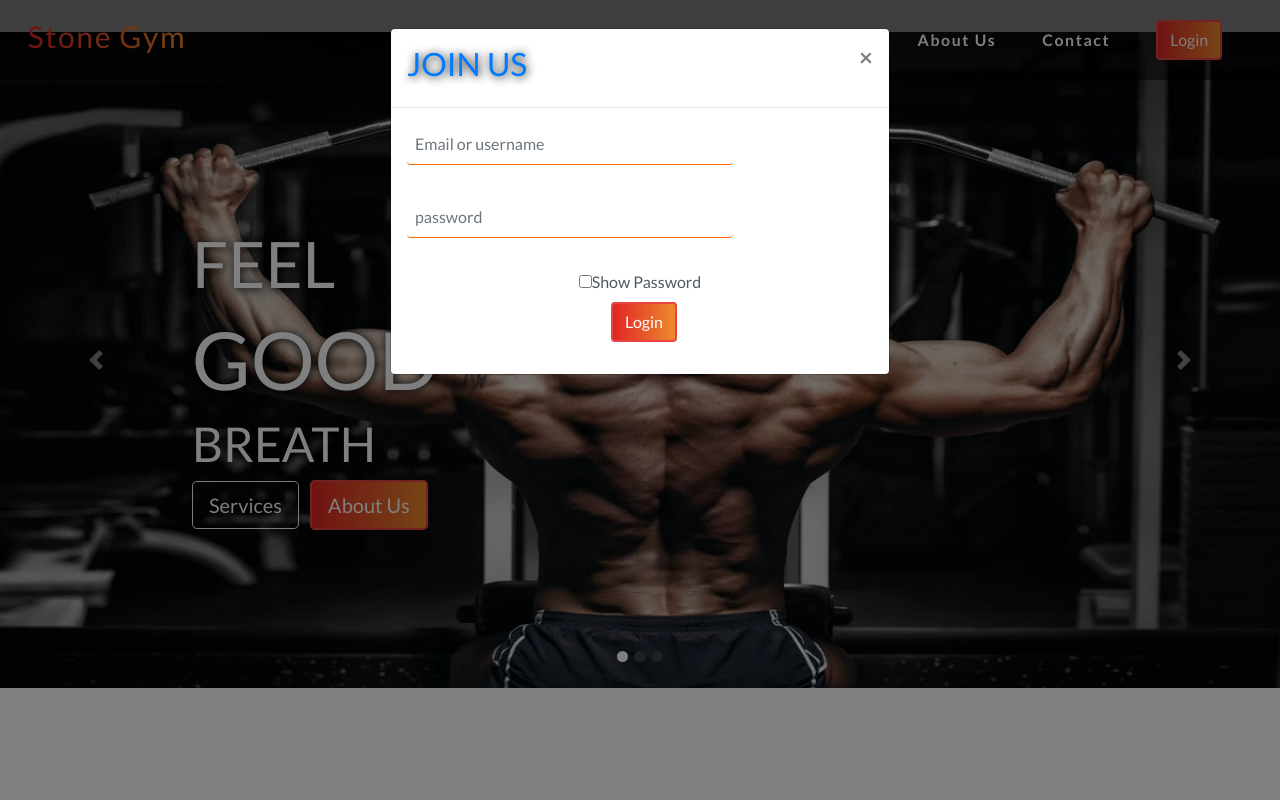
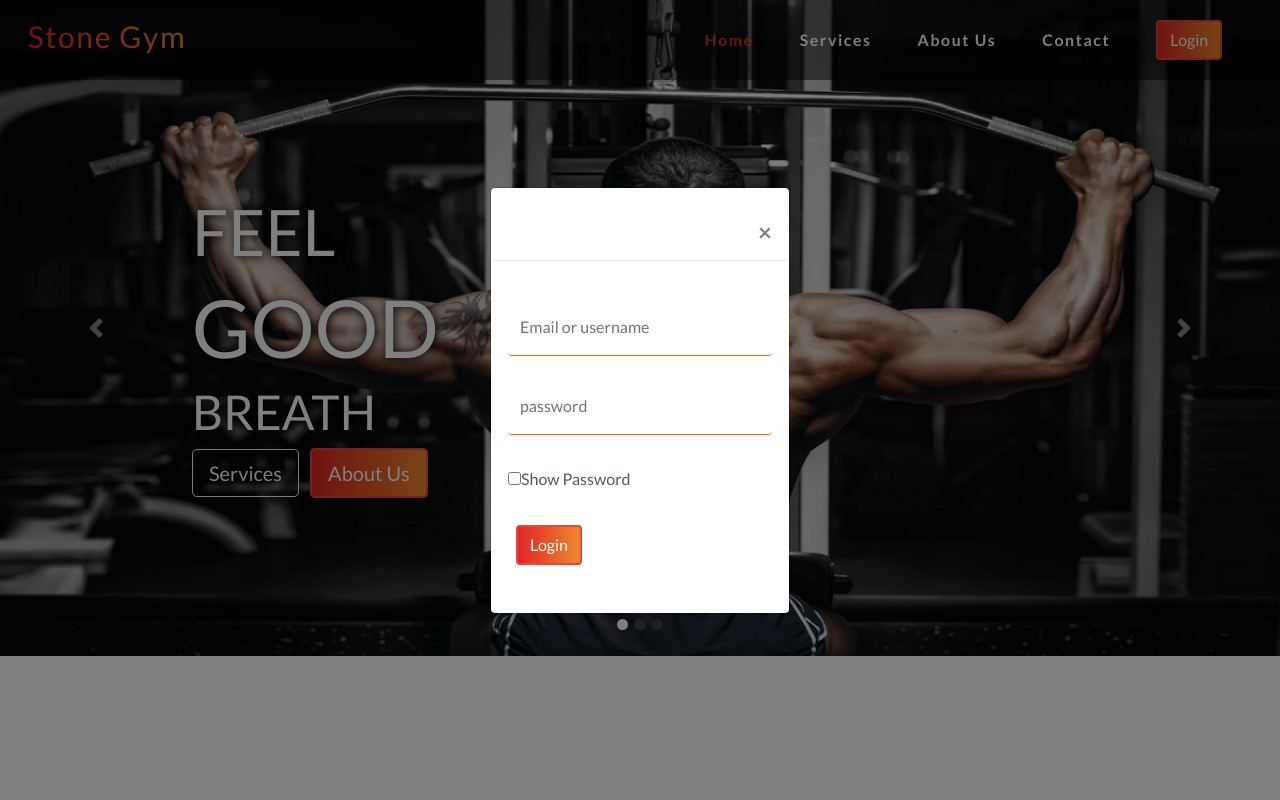
Before and after one commit to NarendraManipal/Gym_Website, a PHP site: page / in a window 1280 px wide, after a click on "Login". Run offline with PHP 8.4, Linux system fonts and the light colour scheme; some libraries are stand-ins or nearby versions.

Commit message:
modified commit

```diff
--- a/css/login-box.css
+++ b/css/login-box.css
@@ -1,18 +1,28 @@
 .form-control
 {
-  width: 70%;
-  margin-bottom: 20px;
+  width: 100%;
+  margin-bottom: .5rem;
   border: none;
   outline: none;
   background: transparent;
-  border-bottom: 1px solid rgb(253, 102, 2);
+  border-bottom: 1px solid #fd6602;
   font-size: 1em;
-  padding-bottom: 15px;
+  padding-bottom: 1rem;
 }
 .form-control:focus {
     box-shadow: none;
 }
-.padding {
-    padding: .5rem;
-    margin-bottom: .5rem;
+input[type="checkbox"] {
+    margin-bottom: 2.5rem;
 }
+button[type="submit"] {
+  background: linear-gradient(to right, #e02626 0%, #ee892b 100%);
+  border: 2px solid #e74444;
+  margin-left: .5rem;
+  color: #ffffff;
+}
+button[type="submit"]:hover {
+  background: #00000000;
+  border: 2px solid rgb(224, 38, 38);
+  color: #e02626;
+}
--- a/css/style.css
+++ b/css/style.css
@@ -13,10 +13,10 @@
   font-weight: 700;
   font-size: .9rem;
   letter-spacing: .1rem;
-  background-color: rgba(0, 0, 0, 0.5) !important;
+  background-color: #00000080 !important;
 }
 .navbar-brand h1 {
-	background: linear-gradient(to right, rgb(224, 38, 38) 0%, #ee892b 100%);
+	background: linear-gradient(to right, #e02626 0%, #ee892b 100%);
 	-webkit-background-clip: text;
 	-webkit-text-fill-color: transparent;
   font-size: 1.5em;
@@ -39,7 +39,7 @@
 }
 .navbar-dark .navbar-nav .nav-link.active,
 .navbar-dark .navbar-nav .nav-link:hover {
-  color: rgba(228, 60, 60, 0.856) !important;
+  color: #e43c3cda !important;
 }
 .carousel-inner img {
   height: 100%;
@@ -71,13 +71,17 @@
   font-size: 300%;
 }
 .btn-primary {
-  background: linear-gradient(to right, rgb(224, 38, 38) 0%, #ee892b 100%);
-  border: 2px solid rgb(231, 68, 68);
+  background: linear-gradient(to right, #e02626 0%, #ee892b 100%);
+  border: 2px solid #e74444;
   margin-left: .5rem;
 }
 .btn-primary:hover {
   background: #00000000;
-  border: 2px solid rgb(224, 38, 38);
+  border: 2px solid #e02626;
+}
+.btn-primary:focus, .btn-primary:active {
+  outline: none !important;
+  box-shadow: none !important;
 }
 .img-circle {
   border-radius: 50%;
--- a/index.php
+++ b/index.php
@@ -46,26 +46,27 @@
 		</nav>
 
 		<!-- login popup -->
-		<div class="container-fluid">
-			<div class="row text-center">
+		<div class="modal fade" id="login-modal">
+			<div class="modal-dialog modal-dialog-centered modal-sm">
+				<div class="modal-content">
+					<div class="row">
 						<div class="col-12">
-					<div class="modal fade" id="login-modal">
-						<div class="modal-dialog">
-							<div class="modal-content">
 							<div class="modal-header">
-									<h2 class="text-primary">Join Us</h2>
 								<button type="button" class="close" data-dismiss="modal"> &times; </button>
 							</div>
+						</div>
+					</div>
+					<div class="row">
+						<div class="col-12">
 							<div class="modal-body">
 								<form action="" method="POST">
 									<div class="form-group">
-											<input class="form-control padding" type="email" placeholder="Email or username" name="username" value="" maxlength="50" required><br>
-											<input class="form-control padding" id="showpassword" type="password" placeholder="password" name="password" value="" minlength="8" maxlength="15" required><br>
-											<input class="padding" type="checkbox" onclick="showPassword()"><label>Show Password</label><br>
-											<button class="btn btn-primary" type="submit" name="submit" value="Login">Login</button>
+										<input class="form-control" type="email" placeholder="Email or username" name="username" value="" maxlength="50" required><br>
+										<input class="form-control" id="showpassword" type="password" placeholder="password" name="password" value="" minlength="8" maxlength="15" required><br>
+										<input type="checkbox" onclick="showPassword()"><label>Show Password</label><br>
+										<button class="btn login-primary" type="submit" name="submit" value="Login">Login</button>
 									</div>
 								</form>
-								</div>
 							</div>
 						</div>
 					</div>
```
Lines whose indentation alone changed are shown as unchanged.
